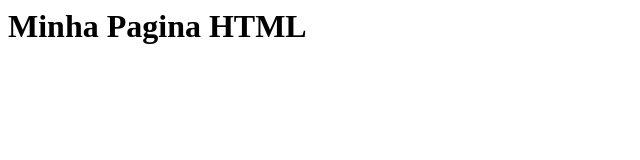
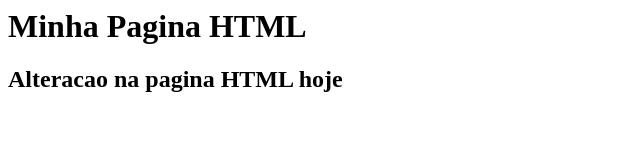
Before and after one commit to amandag09/gama-no-github, a plain HTML site: page index.html in a window 1280 px wide. Shown: the whole page, without its empty margins (0-640 px from the left). Drawn offline with Linux system fonts and the light colour scheme.

Commit message:
arquivo index.html atualizado novamente

```diff
--- a/index.html
+++ b/index.html
@@ -1,5 +1,6 @@
 <html>
   <body>
      <h1>Minha Pagina HTML</h1>
+     <h2>Alteracao na pagina HTML hoje</h2>
   </body>
 </html>
```
